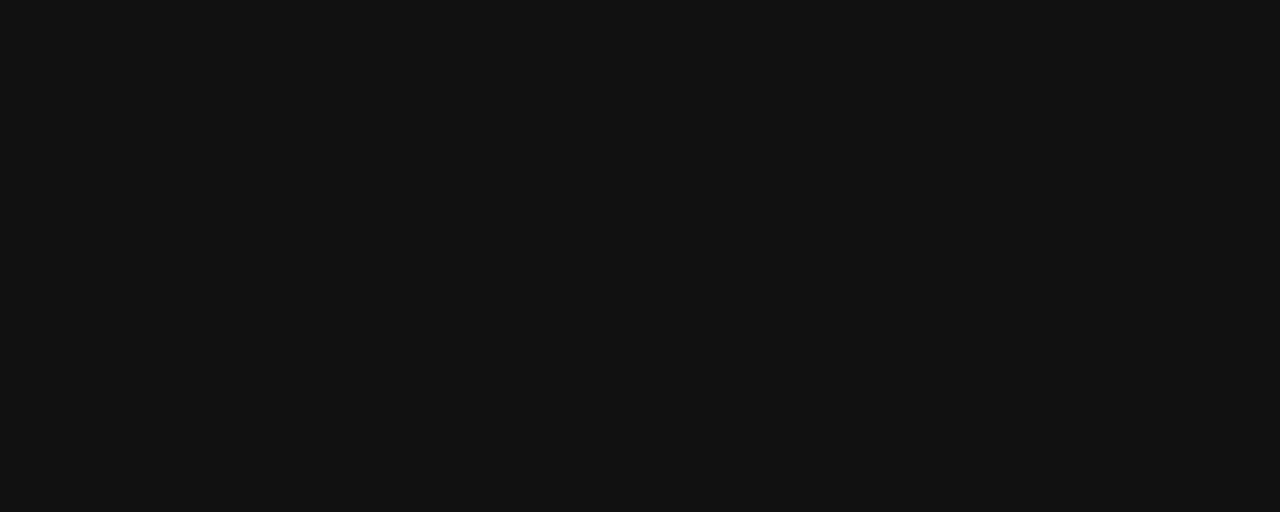
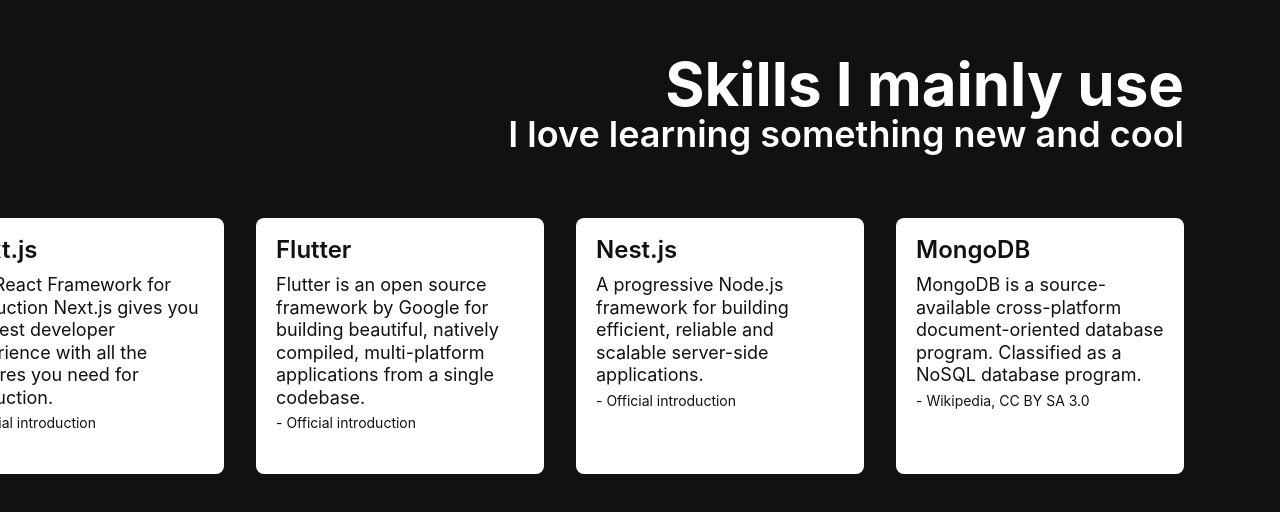
Before and after one commit to sujang958/sujang.xyz, a Next.js app: page / in a window 1280 px wide. Shown: the part 916-1428 px from the top of the page. Built offline with nearby package versions, Linux system fonts and the light colour scheme; a web font is replaced by a local one.

Commit message:
💄 update the sec2 animation

```diff
--- a/pages/index.tsx
+++ b/pages/index.tsx
@@ -16,10 +16,9 @@
         trigger: document.getElementById(sec2TriggerId),
         start: "center bottom",
         end: "center top",
-        scrub: true,
       },
     })
-    tl.to(document.getElementById("sec2"), { opacity: 1, x: 0, duration: 4 })
+    tl.to(document.getElementById("sec2"), { opacity: 1, x: 0, duration: 1.2 })
   }, [sec2TriggerId])
   useEffect(() => {
     window.addEventListener("mousemove", (e) => {
@@ -84,7 +83,7 @@
           className="relative flex h-screen w-full max-w-7xl translate-x-24 transform-gpu flex-col items-end justify-center self-center opacity-0"
           id="sec2"
         >
-          <div className="absoulte top-3/4 -z-10" id={sec2TriggerId}>
+          <div className="absoulte top-4/5 -z-10" id={sec2TriggerId}>
             &nbsp;
           </div>
           <p className="text-6xl font-bold">Skills I mainly use</p>
@@ -92,7 +91,6 @@
             I love learning something new and cool
           </p>
           <div className="flex flex-row items-center space-x-8 py-16">
-            {/* Todo: add view all skills */}
             <div className="flex h-64 w-72 transform-gpu flex-col rounded-lg bg-white py-4 px-5 text-[#111] transition duration-300 hover:-translate-y-4">
               <p className="text-2xl font-semibold">Next.js</p>
               <div className="py-1"></div>
```
